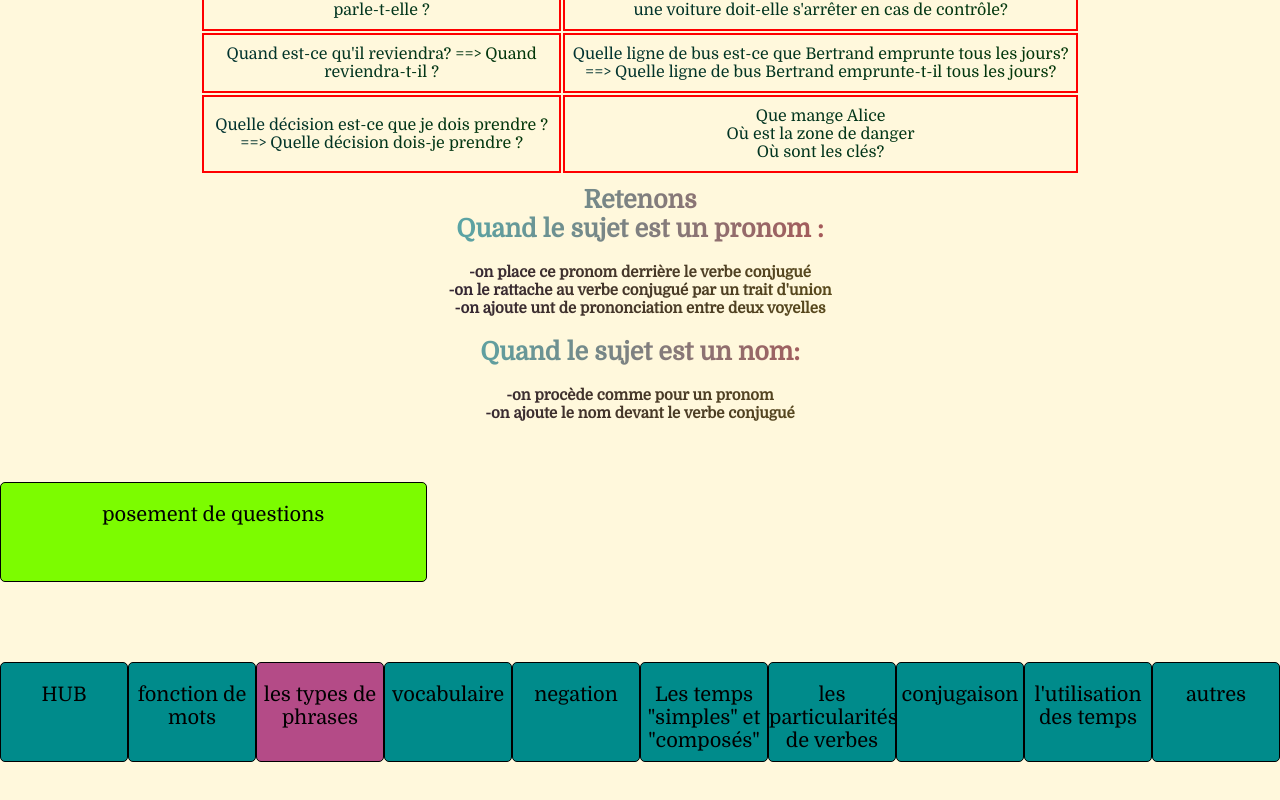
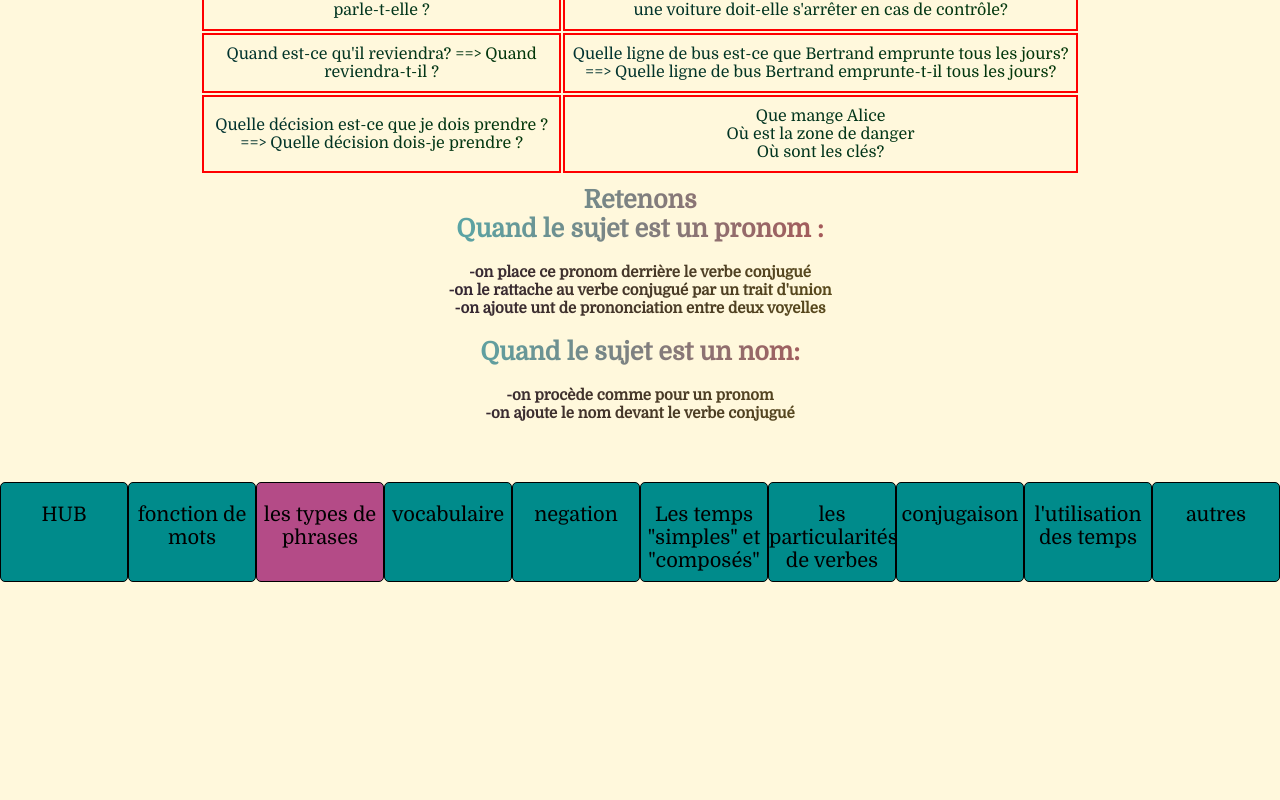
Before and after one commit to MichuUchiha/stronafr, a plain HTML site: page phrint.html in a window 1280 px wide. Shown: the part 3570-4370 px from the top of the page. After the commit the page ends 4192 px from the top, so only its background shows below. Drawn offline with nearby package versions, Linux system fonts and the light colour scheme; some packages are replaced by stand-ins of ours.

Commit message:
Update phrint.html
komentarz posement de questions

```diff
--- a/phrint.html
+++ b/phrint.html
@@ -277,9 +277,9 @@
             -on procède comme pour un pronom <br />
             -on ajoute le nom devant le verbe conjugué
           </h3>
-          <nav class="nav1">
+         <!-- <nav class="nav1">
             <a href="posmnt.html">posement de questions</a>
-          </nav>
+          </nav>-->
         </article>
       </section>
       <script type="text/javascript">
```
